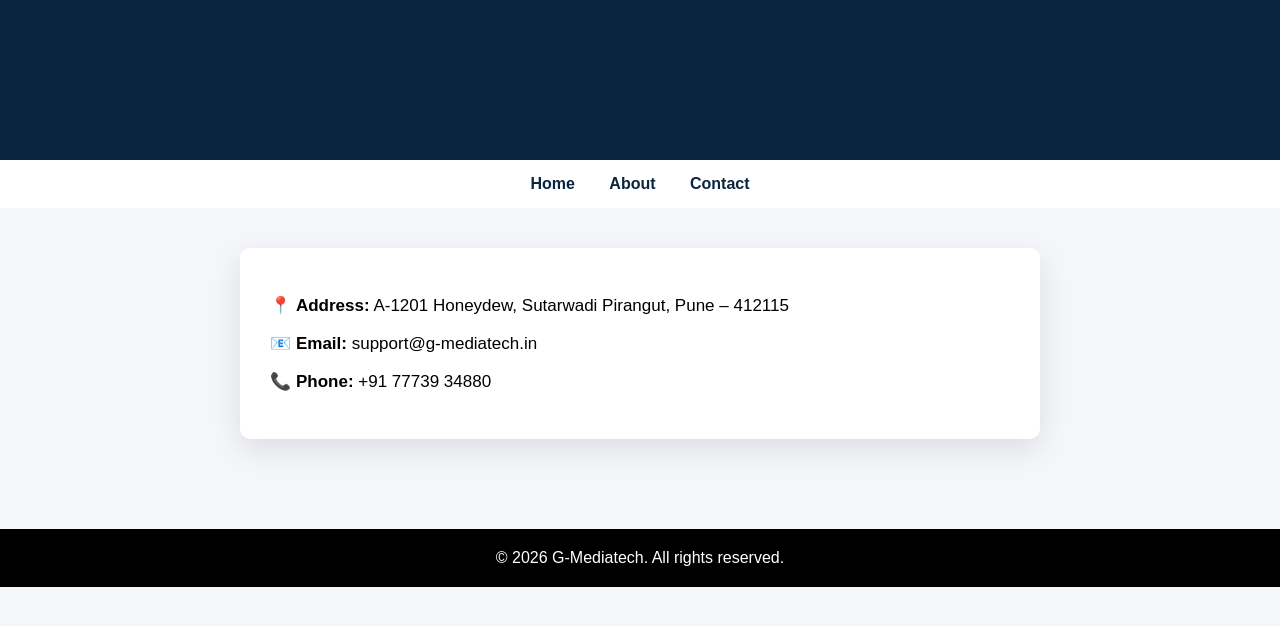
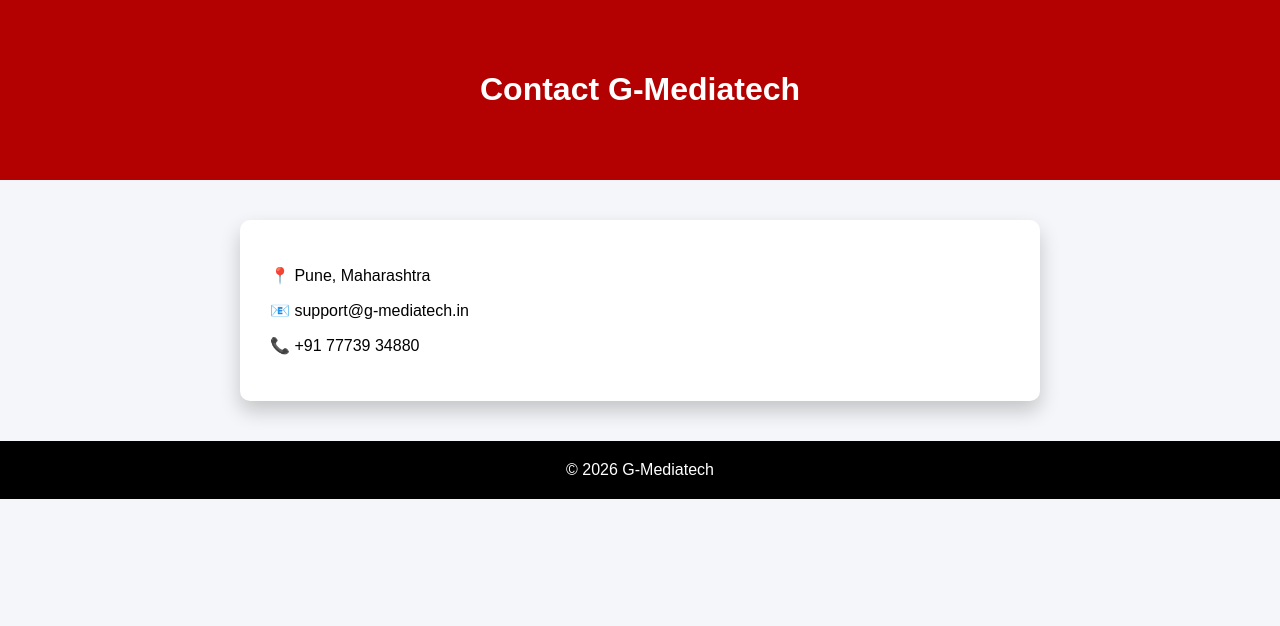
Before and after one commit to rgosavi1202-hub/g-mediatech.in, a plain HTML site: page contact.html in a window 1280 px wide. Drawn offline with Linux system fonts and the light colour scheme.

Commit message:
Update contact.html

```diff
--- a/contact.html
+++ b/contact.html
@@ -1,46 +1,31 @@
 <!DOCTYPE html>
-<html lang="en">
+<html>
 <head>
-<meta charset="UTF-8">
 <title>Contact | G-Mediatech</title>
-<meta name="viewport" content="width=device-width, initial-scale=1.0">
-
+<meta name="viewport" content="width=device-width, initial-scale=1">
 <style>
-body{margin:0;font-family:Arial,sans-serif;background:#f4f6f9}
-header{background:#0a2540;color:#fff;padding:40px 20px;text-align:center}
-nav{background:#fff;padding:15px;text-align:center}
-nav a{margin:0 15px;font-weight:700;color:#0a2540;text-decoration:none}
-.container{max-width:800px;margin:auto;padding:40px 20px}
-.box{background:#fff;padding:30px;border-radius:10px;box-shadow:0 10px 30px rgba(0,0,0,0.1)}
-h1{color:#0a2540}
-p{font-size:17px}
-footer{background:#000;color:#fff;text-align:center;padding:20px;margin-top:50px}
+body{margin:0;font-family:Arial;background:#f4f6f9}
+header{background:#b30000;color:white;padding:50px;text-align:center}
+.container{max-width:800px;margin:auto;padding:40px}
+.box{background:white;padding:30px;border-radius:10px;box-shadow:0 10px 20px rgba(0,0,0,.2)}
+footer{background:black;color:white;text-align:center;padding:20px}
 </style>
 </head>
 
 <body>
 
 <header>
-  <h1>Contact G-Mediatech</h1>
+<h1>Contact G-Mediatech</h1>
 </header>
 
-<nav>
-  <a href="index.html">Home</a>
-  <a href="about.html">About</a>
-  <a href="contact.html">Contact</a>
-</nav>
-
 <div class="container">
-  <div class="box">
-    <p>📍 <b>Address:</b> A-1201 Honeydew, Sutarwadi Pirangut, Pune – 412115</p>
-    <p>📧 <b>Email:</b> support@g-mediatech.in</p>
-    <p>📞 <b>Phone:</b> +91 77739 34880</p>
-  </div>
+<div class="box">
+<p>📍 Pune, Maharashtra</p>
+<p>📧 support@g-mediatech.in</p>
+<p>📞 +91 77739 34880</p>
+</div>
 </div>
 
-<footer>
-  © 2026 G-Mediatech. All rights reserved.
-</footer>
-
+<footer>© 2026 G-Mediatech</footer>
 </body>
 </html>
```
